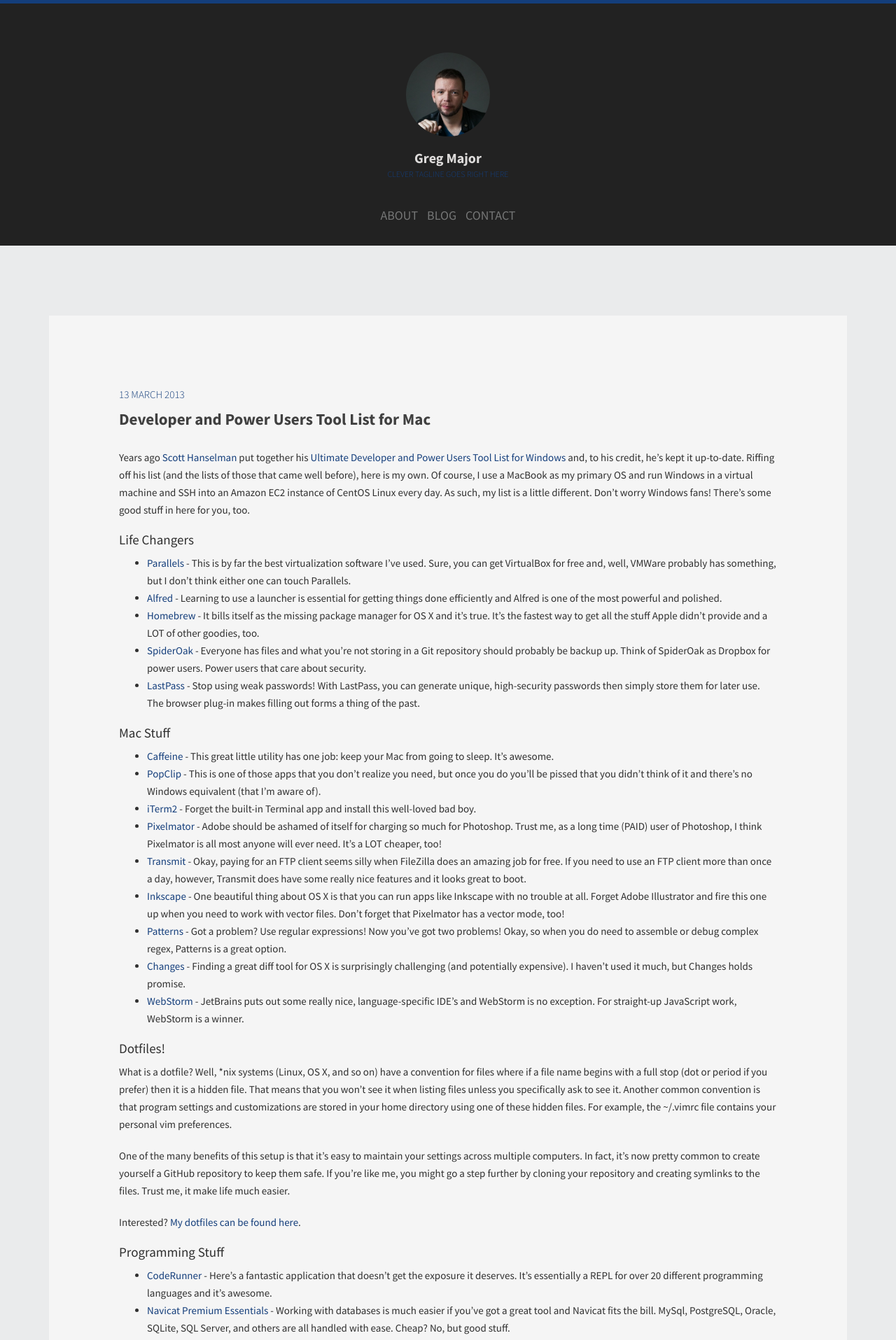
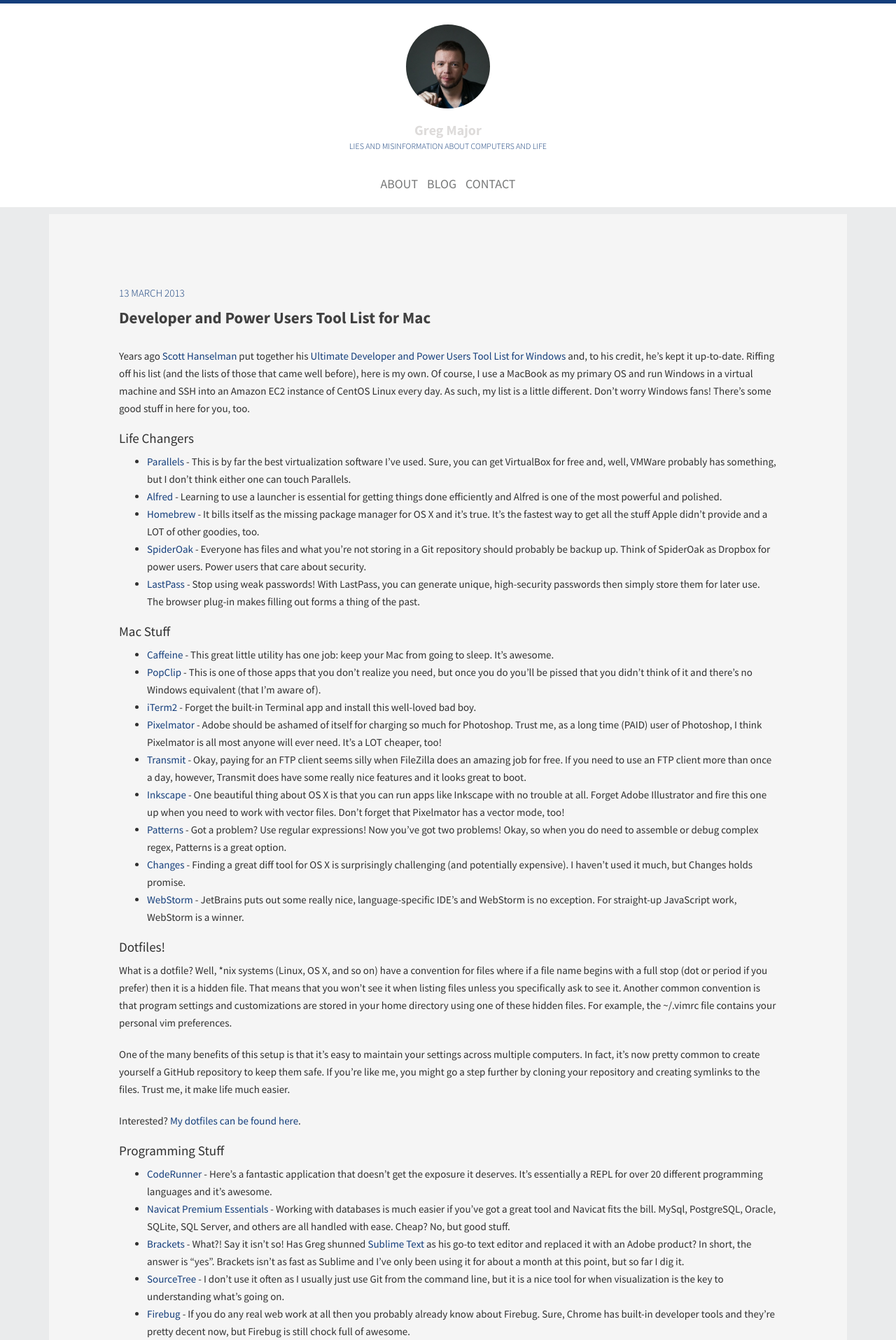
Before and after one commit to gregmajor/gregmajor.github.io, a Jekyll site: the page built from _posts/2015-01-01-developer-and-power-users-tool-list-for-mac.markdown, in a window 1280 px wide. Shown: the top 1915 px of the page at 70% size. Built offline with Jekyll 4.4.1, drawn with Linux system fonts in a browser that asks for light colours; Markdown is read by kramdown in place of the engine named in the settings; some of the changed text lies outside the part shown.

Commit message:
Style changes

```diff
--- a/_config.yml
+++ b/_config.yml
@@ -2,6 +2,7 @@ name: "Greg Major's Blog"
 description: ""
 
 url: "http://blog.gregmajor.com"
+#url: "localhost"
 
 paginate: 4
 paginate_path: "page:num"
--- a/_includes/footer.html
+++ b/_includes/footer.html
@@ -16,11 +16,11 @@
             <div id="bottom">
                 <div class="container">
                     <ul id="social-icons">
-                        <li><a href="#"><i class="fa fa-facebook"></i></a></li>
-                        <li><a href="#"><i class="fa fa-twitter"></i></a></li>
-                        <li><a href="#"><i class="fa fa-google-plus"></i></a></li>
-                        <li><a href="#"><i class="fa fa-linkedin"></i></a></li>
-                        <li><a href="#"><i class="fa fa-pinterest"></i></a></li>
+                        <li><a href="http://www.facebook.com/greg.major"><i class="fa fa-facebook"></i></a></li>
+                        <li><a href="https://twitter.com/gregmajor"><i class="fa fa-twitter"></i></a></li>
+<!--                        <li><a href="#"><i class="fa fa-google-plus"></i></a></li>-->
+                        <li><a href="http://www.linkedin.com/in/gregmajor"><i class="fa fa-linkedin"></i></a></li>
+                        <li><a href="http://www.pinterest.com/gregmajor"><i class="fa fa-pinterest"></i></a></li>
                     </ul>
                     <div id="copyright">© Copyright 2015, Greg Major. If you plan to shoplift let us know.</div>
                     <a id="home-circle" href="{{site.url}}"><i class="fa fa-home"></i></a>
--- a/_includes/header.html
+++ b/_includes/header.html
@@ -4,12 +4,14 @@
         <meta charset="utf-8">
         <meta name="description" content="">
         <meta name="viewport" content="width=device-width, initial-scale=1">
+        <meta name="HandheldFriendly" content="True">
+        <meta name="author" content="Greg Major, http://www.gregmajor.com">
+
+        <!-- Favicon -->
+		<link rel="shortcut icon" type="image/x-icon" href="favicon.ico">
+
         <title>{{ page.title }}</title>
 
-<!--
-        <link href='http://fonts.googleapis.com/css?family=Open+Sans:400italic,400,300,600,700' rel='stylesheet' type='text/css'>
-        <link href='http://fonts.googleapis.com/css?family=Open+Sans+Condensed:300' rel='stylesheet' type='text/css'>
--->
         <link href='http://fonts.googleapis.com/css?family=Source+Sans+Pro:300,400,600,700,900,300italic,400italic,600italic,700italic,900italic' rel='stylesheet' type='text/css'>
 
         <link rel="stylesheet" href="{{site.url}}/css/base.css">
@@ -22,12 +24,14 @@
             </div>
             <div id="site-heading">
                 <h2 class="title">Greg Major</h2>
-                <h3 class="subtitle">Clever tagline goes right here</h3>
+                <h3 class="subtitle">Lies and misinformation about computers and life</h3>
             </div>
             <ul id="nav">
-                 <li class="{% if page.url == '/pages/about/' %}active{% endif %}"><a href="{{site.url}}/pages/about">About</a></li>
-                 <li class="{% if page.url == '/' %}active{% endif %}"><a href="{{site.url}}/index.html">Blog</a></li>
-                 <li><a href="#" id="contact-section">Contact</a></li>
+                <li><a href="http://gregmajor.com/#section-about">About</a></li>
+<!--            <li class="{% if page.url == '/pages/about/' %}active{% endif %}"><a href="{{site.url}}/pages/about">About</a></li>-->
+                <li class="{% if page.url == '/' %}active{% endif %}"><a href="{{site.url}}/index.html">Blog</a></li>
+                <li><a href="http://gregmajor.com/#section-contact">Contact</a></li>
+<!--            <li><a href="#" id="contact-section">Contact</a></li>-->
             </ul>
             <div id="contact-wrapper">
                 <div id="contact-content">
--- a/_posts/2015-01-01-developer-and-power-users-tool-list-for-mac.markdown
+++ b/_posts/2015-01-01-developer-and-power-users-tool-list-for-mac.markdown
@@ -71,7 +71,7 @@ Interested? [My dotfiles can be found here](https://github.com/gregmajor/dotfile
 ### Web Stuff
 
 - [GitHub](https://www.github.com/) - When it comes to online Git hosts, it's hard to argue that there's any more popular than GitHub.
-- [GitHub Pages](https://pages.github.com/) - What do you get when you combine GitHub and [Jekyll](http://jekyllrb.com/)? You get a whole crate full of awesome!
+- [GitHub Pages](https://pages.github.com/) - What do you get when you combine GitHub and [Jekyll](http://jekyllrb.com/)? You get a whole crate full of awesome! If you've got a custom domain and the GitHub Pages docs aren't quite enough to get you up and running, check out [this great guide](http://www.hongkiat.com/blog/github-with-custom-domain/).
 - [Envato Market](http://market.envato.com/) - Need digital content? WordPress themes? HTML5 skeletons? How about some stock images or audio? Whatever you need, you're likely to find something on one of Envato's sub-sites such as ThemeForest or GraphicRiver. You'll feel better about paying the artist, too.
 
 So there you have it! Hit me up on Facebook or Twitter and let me know what I'm missing!
--- a/css/style.css
+++ b/css/style.css
@@ -51,8 +51,8 @@ h4{
 
 header{
 	border-top: 5px solid #143E7B;
-	background: #222222;
-	padding: 70px 0 20px 0;
+	/*background: #222222;*/
+	padding: 30px 0 10px 0;
 	text-align: center;
 	position: relative;
 	overflow: hidden;
@@ -87,7 +87,7 @@ header{
 /*---Navigation----*/
 
 #nav{
-	margin-top: 40px;
+/*	margin-top: 40px;*/
 	padding: 0;
 	list-style: none;
 }
@@ -219,7 +219,7 @@ header{
 
 #main-contents{
 	background-color: #eaebec;
-	padding-top:100px;
+	padding-top:10px;
 }
 
 .page-contents{
```
